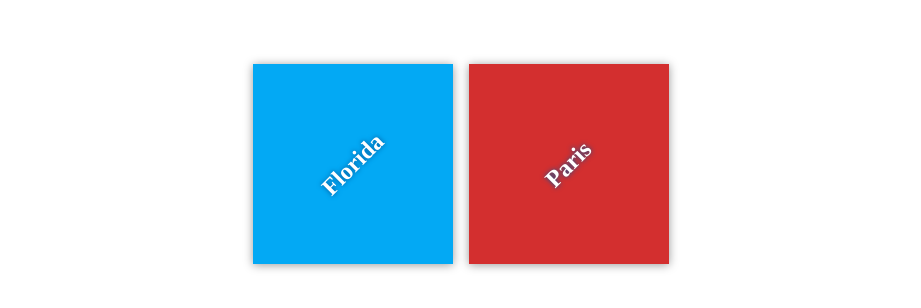
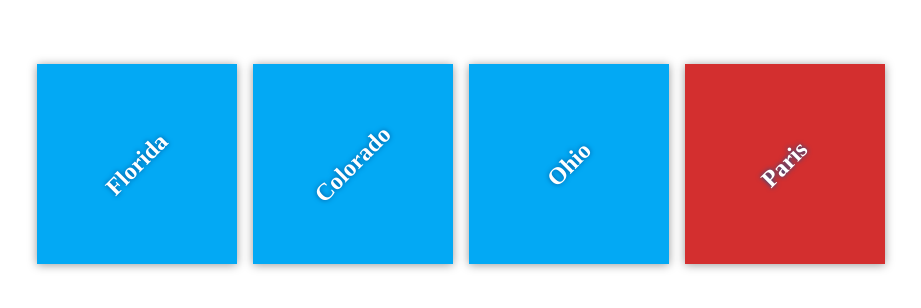
Before and after one commit to Intervalometro/my-travel-plans, a plain HTML site: page index.html in a window 1280 px wide. Shown: the part 236-544 px from the top of the page, without its empty margins (179-1100 px from the left). Drawn offline with Linux system fonts and the light colour scheme; files that its build step writes are made by us from their sources.

Commit message:
Add starting destinations

```diff
--- a/index.html
+++ b/index.html
@@ -13,6 +13,12 @@
             <div class="destination" id="florida">
                 <h2>Florida</h2>
             </div>
+            <div class="destination" id="florida">
+                <h2>Colorado</h2>
+            </div>
+            <div class="destination" id="florida">
+                <h2>Ohio</h2>
+            </div>
 
             <div class="destination" id="paris">
                 <h2>Paris</h2>
```
